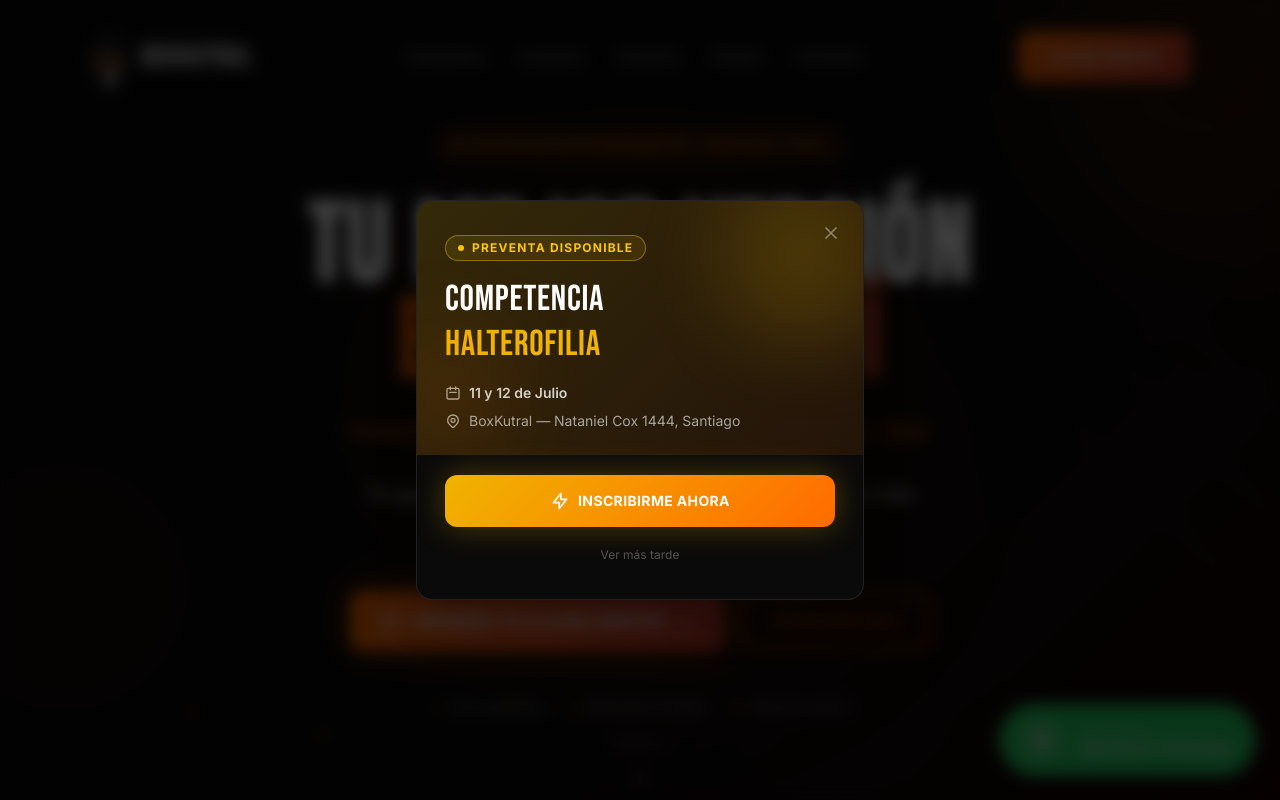
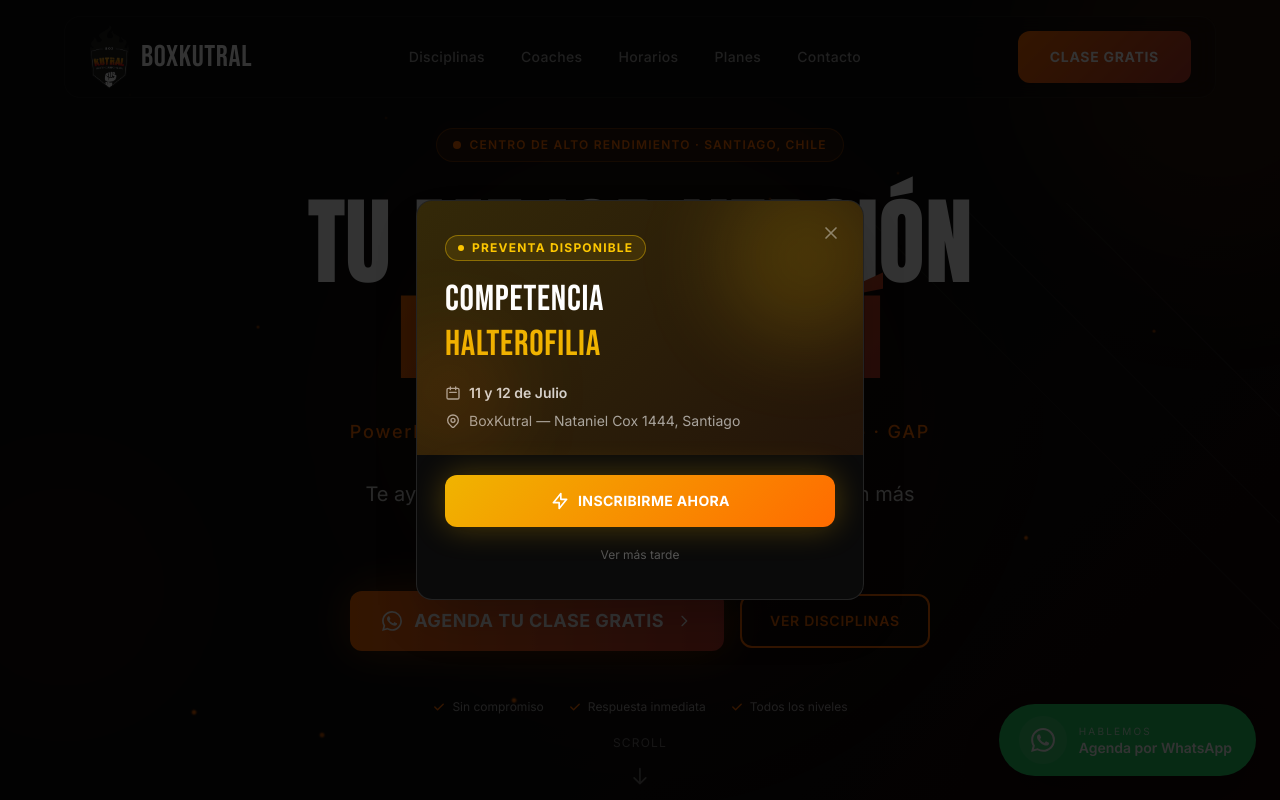
Before and after one commit to Grobier/webkutral, a React (Vite) app in the folder boxkutral-web/: page / in a window 1280 px wide. Shown: the top 800 px of the page. Built offline with nearby package versions, Linux system fonts and the light colour scheme.

Commit message:
perf: popup sin backdrop-blur, animacion mas rapida

```diff
--- a/boxkutral-web/src/components/CompetitionPopup.jsx
+++ b/boxkutral-web/src/components/CompetitionPopup.jsx
@@ -33,9 +33,9 @@
               initial={{ opacity: 0 }}
               animate={{ opacity: 1 }}
               exit={{ opacity: 0 }}
-              transition={{ duration: 0.2 }}
+              transition={{ duration: 0.15 }}
               onClick={minimize}
-              className="fixed inset-0 z-[60] bg-black/75 backdrop-blur-sm"
+              className="fixed inset-0 z-[60] bg-black/80"
             />
 
             <motion.div
@@ -43,10 +43,10 @@
               role="dialog"
               aria-modal="true"
               aria-label="Competencia de Halterofilia en BoxKutral"
-              initial={{ opacity: 0, scale: 0.9, y: 24 }}
-              animate={{ opacity: 1, scale: 1, y: 0 }}
-              exit={{ opacity: 0, scale: 0.9, y: 24 }}
-              transition={{ type: 'spring', damping: 22, stiffness: 300 }}
+              initial={{ opacity: 0, y: 20 }}
+              animate={{ opacity: 1, y: 0 }}
+              exit={{ opacity: 0, y: 20 }}
+              transition={{ duration: 0.18, ease: 'easeOut' }}
               className="fixed left-1/2 top-1/2 z-[61] w-[calc(100vw-2rem)] max-w-md -translate-x-1/2 -translate-y-1/2 overflow-hidden rounded-2xl border border-white/10 bg-secondary shadow-2xl"
             >
               {/* Header */}
```
